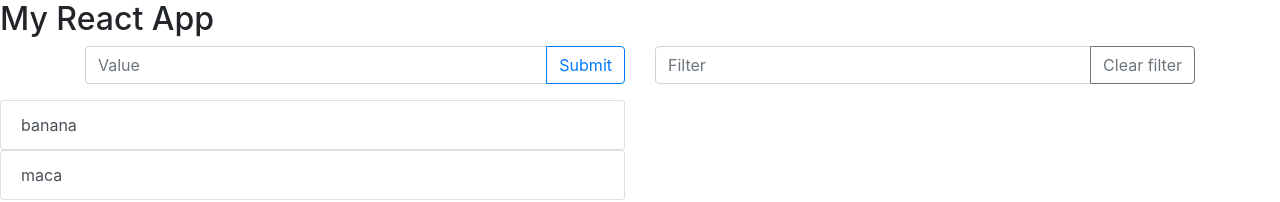
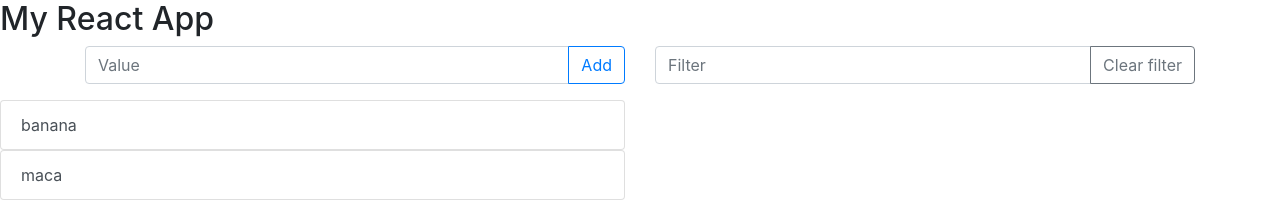
Before and after one commit to EduardoCavichioli/react-simple-app, a React (Create React App) app in the folder list-items/: page / in a window 1280 px wide. Shown: the top 202 px of the page. Built offline with nearby package versions, Linux system fonts and the light colour scheme.

Commit message:
change label

```diff
--- a/list-items/src/components/InputForm/InputForm.js
+++ b/list-items/src/components/InputForm/InputForm.js
@@ -34,7 +34,7 @@ class InputForm extends Component {
             aria-describedby="value-input"
             />
           <div className="input-group-append">
-            <button className="btn btn-outline-primary" type="submit">Submit</button>
+            <button className="btn btn-outline-primary" type="submit">Add</button>
           </div>
         </div>
       </form>
```
